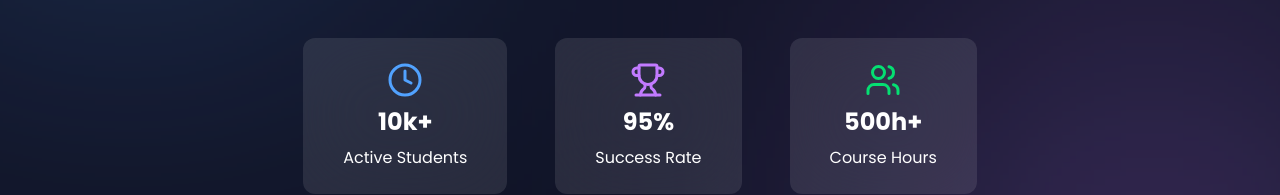
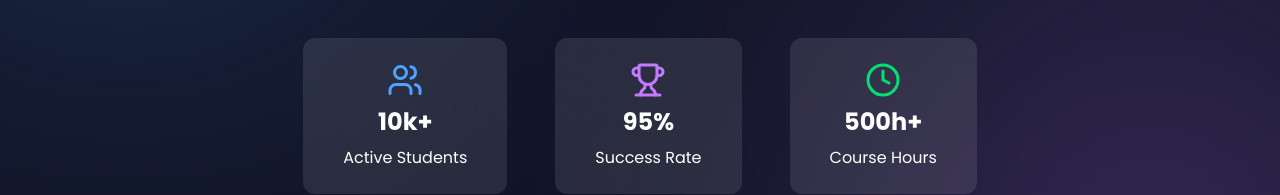
Before and after one commit to sensei-webdev/cttc, a React (Vite) app: page / in a window 1280 px wide. Shown: the part 493-688 px from the top of the page. Built offline with nearby package versions, Linux system fonts and the light colour scheme.

Commit message:
Fixed home/herosection's feature-cards of time and users

```diff
--- a/src/sections/HeroSection.jsx
+++ b/src/sections/HeroSection.jsx
@@ -12,7 +12,7 @@ const icons = [
 ];
 
 const cards = [
-  {Icon: Clock4,
+  {Icon: Users,
     h1: "10k+",
     p: "Active Students",
     color: "text-blue-400"
@@ -22,7 +22,7 @@ const cards = [
     p: "Success Rate",
     color: "text-purple-400"
   },
-  {Icon: Users,
+  {Icon: Clock4,
     h1: "500h+",
     p: "Course Hours",
     color: "text-green-400"
```
